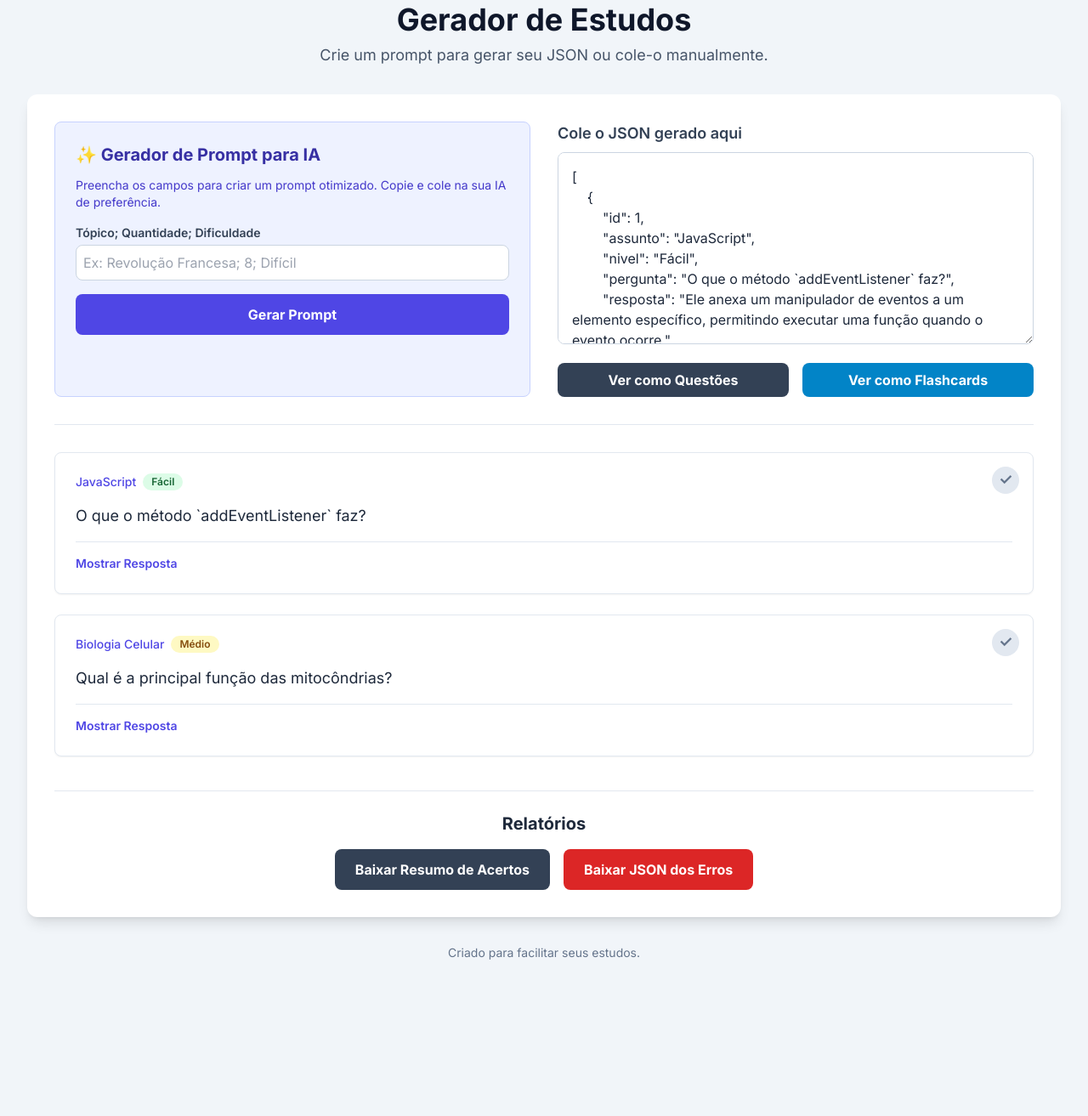
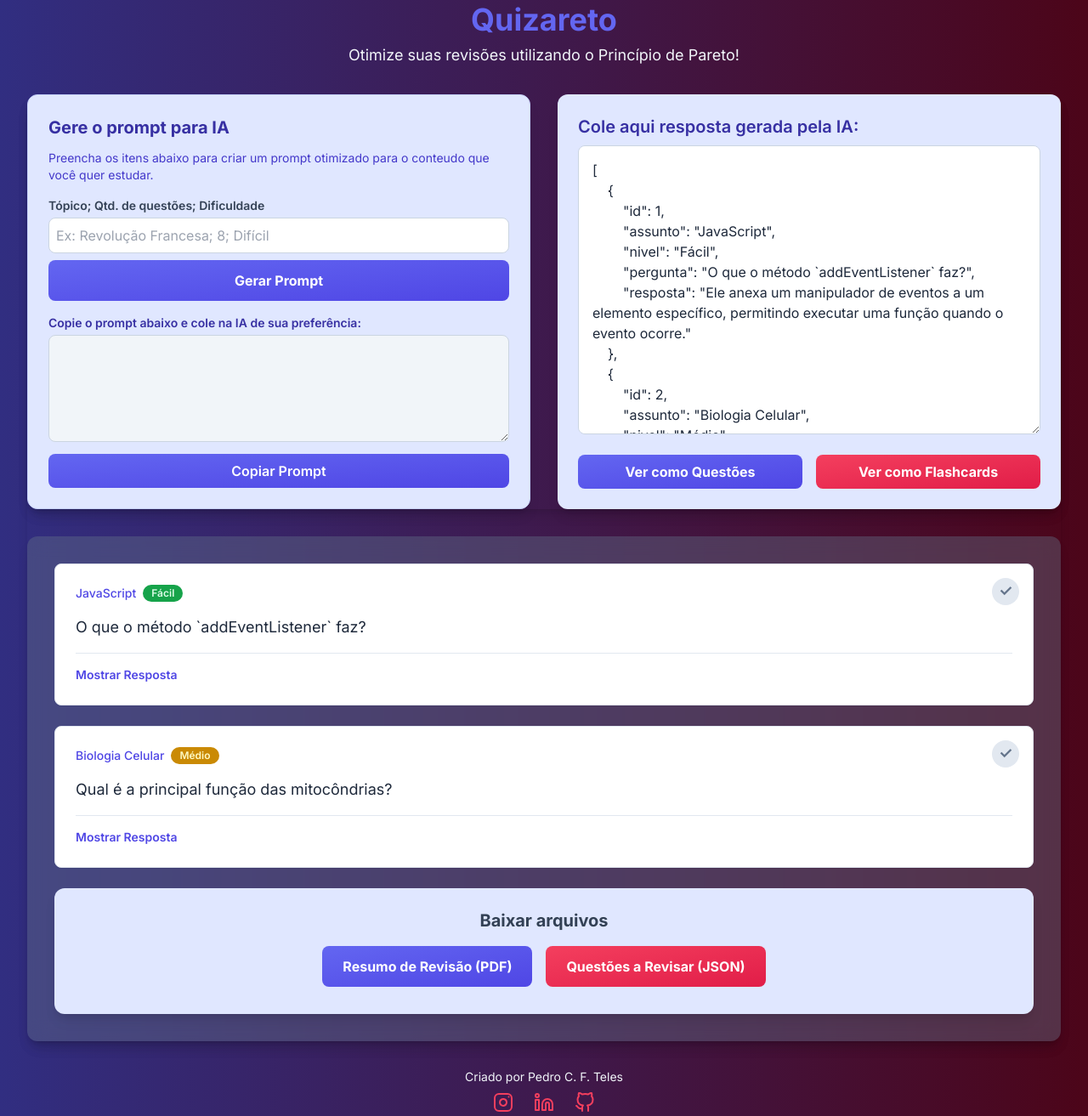
Before and after one commit to eusouopeu/Quizareto, a plain HTML site: page index.html in a window 1280 px wide. Shown: the part 29-1342 px from the top of the page at 85% size. Before the commit the page ends 1192 px from the top, so only its background shows below. Drawn offline with nearby package versions, Linux system fonts and the light colour scheme.

Commit message:
mudanças no layout e no texto

```diff
--- a/index.html
+++ b/index.html
@@ -72,78 +72,92 @@
         }
     </style>
 </head>
-<body class="antialiased text-slate-800">
+<body class="bg-gradient-to-r from-indigo-900 to-rose-950 antialiased text-slate-800">
 
     <div class="container mx-auto p-4 md:p-8 max-w-7xl">
 
         <header class="text-center mb-8">
-            <h1 class="text-3xl md:text-4xl font-bold text-slate-900">Gerador de Estudos</h1>
-            <p class="mt-2 text-lg text-slate-600">Crie um prompt para gerar seu JSON ou cole-o manualmente.</p>
+            <h1 class="text-3xl md:text-4xl font-bold text-indigo-500">Quizareto</h1>
+            <p class="mt-2 text-lg text-slate-100">Otimize suas revisões utilizando o Princípio de Pareto!</p>
         </header>
 
-        <main class="bg-white p-6 md:p-8 rounded-xl shadow-lg">
+        <main class="flex flex-col gap-4 rounded-xl shadow-lg">
 
-            <div class="grid grid-cols-1 lg:grid-cols-2 gap-8">
+            <div class="flex flex-col md:flex-row gap-8 rounded-xl shadow-lg">
                 <!-- Coluna da Esquerda: Geração de Prompt -->
-                <div class="bg-indigo-50 p-6 rounded-lg border border-indigo-200">
-                    <h3 class="text-xl font-bold mb-3 text-indigo-800">✨ Gerador de Prompt para IA</h3>
-                    <p class="text-sm text-indigo-700 mb-4">Preencha os campos para criar um prompt otimizado. Copie e cole na sua IA de preferência.</p>
+                <div class="md:w-1/2 bg-indigo-100 p-6 rounded-lg border border-indigo-200 rounded-xl shadow-lg">
+                    <h3 class="text-xl font-bold mb-3 text-indigo-800">Gere o prompt para IA</h3>
+                    <p class="text-sm text-indigo-700 mb-4">Preencha os itens abaixo para criar um prompt otimizado para o conteudo que você quer estudar.</p>
 
                     <div>
-                        <label for="ai-topic-input" class="block text-sm font-semibold mb-1 text-slate-700">Tópico; Quantidade; Dificuldade</label>
+                        <label for="ai-topic-input" class="block text-sm font-semibold mb-1 text-slate-700">Tópico; Qtd. de questões; Dificuldade</label>
                         <input type="text" id="ai-topic-input" class="w-full p-2 border border-slate-300 rounded-lg focus:ring-2 focus:ring-indigo-500" placeholder="Ex: Revolução Francesa; 8; Difícil">
                     </div>
 
-                    <button id="btn-prompt-generate" class="mt-4 w-full bg-indigo-600 text-white font-bold py-3 px-4 rounded-lg hover:bg-indigo-700 focus:outline-none focus:ring-2 focus:ring-offset-2 focus:ring-indigo-500 transition">
+                    <button id="btn-prompt-generate" class="mt-2 w-full bg-gradient-to-br from-indigo-500 to-indigo-600 text-white font-bold py-3 px-4 rounded-lg hover:bg-slate-500/40 backdrop-blur-md focus:outline-none focus:ring-2 focus:ring-offset-2 focus:ring-indigo-500 transition">
                         Gerar Prompt
                     </button>
 
-                    <div id="prompt-output-area" class="hidden mt-4">
-                        <label class="block text-sm font-semibold mb-1 text-slate-700">Seu prompt gerado:</label>
+                    <div id="prompt-output-area" class="mt-4">
+                        <label class="block text-sm font-semibold mb-1 text-indigo-800">Copie o prompt abaixo e cole na IA de sua preferência:</label>
                         <textarea id="generated-prompt" rows="5" readonly class="w-full p-3 bg-slate-100 border border-slate-300 rounded-lg text-sm"></textarea>
-                        <button id="btn-copy-prompt" class="mt-2 w-full bg-slate-700 text-white font-semibold py-2 px-4 rounded-lg hover:bg-slate-800">Copiar Prompt</button>
+                        <button id="btn-copy-prompt" class="mt-2 w-full bg-gradient-to-br from-indigo-500 to-indigo-600 text-white font-semibold py-2 px-4 rounded-lg hover:bg-slate-800">Copiar Prompt</button>
                     </div>
                 </div>
 
                 <!-- Coluna da Direita: Input Manual -->
-                <div>
-                    <h3 class="text-lg font-semibold mb-2 text-slate-700">Cole o JSON gerado aqui</h3>
-                    <textarea id="json-input" rows="8" class="w-full p-4 border border-slate-300 rounded-lg focus:ring-2 focus:ring-indigo-500 transition duration-150" placeholder="Cole o JSON da sua IA aqui..."></textarea>
+                <div class="flex flex-col md:w-1/2 bg-indigo-100 p-6 rounded-xl shadow-lg">
+                    <h3 class="text-xl font-semibold mb-2 text-indigo-800">Cole aqui resposta gerada pela IA:</h3>
+                    <textarea id="json-input" rows="8" class="w-full h-4/5 p-4 border border-slate-300 rounded-lg focus:ring-2 focus:ring-indigo-500 transition duration-150" placeholder="Cole o JSON da sua IA aqui..."></textarea>
                     <div id="error-message" class="mt-2 text-sm text-red-600 font-medium"></div>
                     <div class="flex gap-4 mt-4">
-                        <button id="btn-questoes" class="w-full bg-slate-700 text-white font-bold py-2 px-4 rounded-lg hover:bg-slate-800">
+                        <button id="btn-questoes" class="w-full bg-gradient-to-br from-indigo-500 to-indigo-600 text-white font-bold py-2 px-4 rounded-lg hover:bg-slate-800">
                             Ver como Questões
                         </button>
-                        <button id="btn-flashcards" class="w-full bg-sky-600 text-white font-bold py-2 px-4 rounded-lg hover:bg-sky-700">
+                        <button id="btn-flashcards" class="w-full bg-gradient-to-br from-rose-500 to-rose-600 text-white font-bold py-2 px-4 rounded-lg hover:bg-sky-700">
                             Ver como Flashcards
                         </button>
                     </div>
                 </div>
             </div>
 
-            <hr class="my-8 border-slate-200">
-
+            <div class="bg-slate-500/40 backdrop-blur-md mt-4 p-8 space-y-6 rounded-xl shadow-lg">
                 <div id="output-container" class="space-y-6">
                 <!-- O conteúdo gerado aparecerá aqui -->
                 </div>
 
                 <!-- Botões de Relatório -->
-            <div id="summary-controls" class="hidden mt-10 pt-6 border-t border-slate-200">
-                 <h3 class="text-xl font-bold text-center text-slate-800 mb-4">Relatórios</h3>
+               <div id="summary-controls" class="bg-indigo-100 hidden p-8 pt-6 rounded-xl shadow-lg">
+                    <h3 class="text-xl font-bold text-center text-slate-700 mb-4">Baixar arquivos</h3>
                     <div class="flex flex-col sm:flex-row justify-center gap-4">
-                    <button id="btn-summary" class="w-full sm:w-auto bg-slate-700 text-white font-bold py-3 px-6 rounded-lg hover:bg-slate-800 focus:outline-none focus:ring-2 focus:ring-offset-2 focus:ring-slate-500 transition">
-                        Baixar Resumo de Acertos
+                        <button id="btn-summary" class="w-full sm:w-auto bg-gradient-to-br from-indigo-500 to-indigo-600 text-white font-bold py-3 px-6 rounded-lg hover:bg-slate-800 focus:outline-none focus:ring-2 focus:ring-offset-2 focus:ring-slate-500 transition">
+                            Resumo de Revisão (PDF)
                         </button>
-                    <button id="btn-download-erros" class="w-full sm:w-auto bg-red-600 text-white font-bold py-3 px-6 rounded-lg hover:bg-red-700 focus:outline-none focus:ring-2 focus:ring-offset-2 focus:ring-red-500 transition">
-                        Baixar JSON dos Erros
+                        <button id="btn-download-erros" class="w-full sm:w-auto bg-gradient-to-br from-rose-500 to-rose-600 text-white font-bold py-3 px-6 rounded-lg hover:bg-red-700 focus:outline-none focus:ring-2 focus:ring-offset-2 focus:ring-red-500 transition">
+                            Questões a Revisar (JSON)
                         </button>
                     </div>
                 </div>
+            </div>
+
+
+
 
         </main>
 
-        <footer class="text-center mt-8 text-slate-500 text-sm">
-            <p>Criado para facilitar seus estudos.</p>
+        <footer class="flex flex-col text-center mt-8 gap-2 text-slate-100 text-sm">
+            <p>Criado por Pedro C. F. Teles</p>
+            <div class="flex justify-center items-center space-x-6">
+                <a href="https://www.instagram.com/eusouopeu" target="_blank" rel="noopener noreferrer" class="text-rose-500 hover:text-indigo-600 transition" aria-label="Instagram">
+                    <svg xmlns="http://www.w3.org/2000/svg" width="24" height="24" viewBox="0 0 24 24" fill="none" stroke="currentColor" stroke-width="2" stroke-linecap="round" stroke-linejoin="round" class="w-6 h-6"><rect x="2" y="2" width="20" height="20" rx="5" ry="5"></rect><path d="M16 11.37A4 4 0 1 1 12.63 8 4 4 0 0 1 16 11.37z"></path><line x1="18.5" y1="5.5" x2="18.51" y2="5.5"></line></svg>
+                </a>
+                <a href="https://www.linkedin.com/in/teles-pedro" target="_blank" rel="noopener noreferrer" class="text-rose-500 hover:text-indigo-600 transition" aria-label="LinkedIn">
+                    <svg xmlns="http://www.w3.org/2000/svg" width="24" height="24" viewBox="0 0 24 24" fill="none" stroke="currentColor" stroke-width="2" stroke-linecap="round" stroke-linejoin="round" class="w-6 h-6"><path d="M16 8a6 6 0 0 1 6 6v7h-4v-7a2 2 0 0 0-2-2 2 2 0 0 0-2 2v7h-4v-7a6 6 0 0 1 6-6z"></path><rect x="2" y="9" width="4" height="12"></rect><circle cx="4" cy="4" r="2"></circle></svg>
+                </a>
+                <a href="https://github.com/eusouopeu" target="_blank" rel="noopener noreferrer" class="text-rose-500 hover:text-indigo-600 transition" aria-label="GitHub">
+                    <svg xmlns="http://www.w3.org/2000/svg" width="24" height="24" viewBox="0 0 24 24" fill="none" stroke="currentColor" stroke-width="2" stroke-linecap="round" stroke-linejoin="round" class="w-6 h-6"><path d="M9 19c-5 1.5-5-2.5-7-3m14 6v-3.87a3.37 3.37 0 0 0-.94-2.61c3.14-.35 6.44-1.54 6.44-7A5.44 5.44 0 0 0 20 4.77 5.07 5.07 0 0 0 19.91 1S18.73.65 16 2.48a13.38 13.38 0 0 0-7 0C6.27.65 5.09 1 5.09 1A5.07 5.07 0 0 0 5 4.77a5.44 5.44 0 0 0-1.5 3.78c0 5.42 3.3 6.61 6.44 7A3.37 3.37 0 0 0 9 18.13V22"></path></svg>
+                </a>
+            </div>
         </footer>
     </div>
 
@@ -215,7 +229,7 @@
                         <button data-action="mark-correct" class="${state.isCorrect ? 'bg-green-500 text-white' : 'bg-slate-200 text-slate-500'} absolute top-4 right-4 w-8 h-8 rounded-full font-bold text-lg flex items-center justify-center transition">&check;</button>
                         <div class="flex items-center mb-4 flex-wrap gap-2">
                             <p class="text-sm font-medium text-indigo-600">${item.assunto || 'N/A'}</p>
-                            <span class="text-xs font-semibold px-2.5 py-0.5 rounded-full ${ item.nivel === 'Fácil' ? 'bg-green-100 text-green-800' : item.nivel === 'Médio' ? 'bg-yellow-100 text-yellow-800' : 'bg-red-100 text-red-800' }">${item.nivel || 'N/A'}</span>
+                            <span class="text-xs font-semibold px-2.5 py-0.5 rounded-full ${ item.nivel === 'Fácil' ? 'bg-green-600 text-green-100' : item.nivel === 'Médio' ? 'bg-yellow-600 text-yellow-100' : 'bg-rose-600 text-rose-100' }">${item.nivel || 'N/A'}</span>
                         </div>
                         <p class="text-slate-800 text-lg mb-4 pr-10">${item.pergunta || 'N/A'}</p>
                         <div class="border-t border-slate-200 pt-3">
@@ -240,9 +254,9 @@
                         <div class="flashcard" data-action="flip" data-id="${item.id}">
                             <div class="flashcard-inner">
                                 <div class="flashcard-front">
-                                    <div class="w-full flex items-center px-2 mb-4">
+                                    <div class="w-full flex items-center justify-center px-2 mb-4">
                                         <p class="text-sm font-medium text-slate-500">${item.assunto || 'N/A'}</p>
-                                        <span class="text-xs font-semibold px-2.5 py-0.5 rounded-full ${ item.nivel === 'Fácil' ? 'bg-green-100 text-green-800' : item.nivel === 'Médio' ? 'bg-yellow-100 text-yellow-800' : 'bg-red-100 text-red-800' }">${item.nivel || 'N/A'}</span>
+                                        <span class="text-xs font-semibold px-2.5 py-0.5 rounded-full ${ item.nivel === 'Fácil' ? 'bg-green-600 text-green-100' : item.nivel === 'Médio' ? 'bg-yellow-600 text-yellow-100' : 'bg-rose-600 text-rose-100' }">${item.nivel || 'N/A'}</span>
                                     </div>
                                     <p class="text-xl font-semibold px-4">${item.pergunta || 'N/A'}</p>
                                 </div>
@@ -316,7 +330,7 @@
                     return;
                 }
 
-                const prompt = `Crie um arquivo JSON para um quiz sobre '${topic}'. O JSON deve ser um array de ${quantity} objetos. Cada objeto deve ter as chaves: "id" (numérico e único, começando em 1), "assunto" (string, o tópico principal), "nivel" (string, com dificuldade ${difficulty}), "pergunta" (string) e "resposta" (string). O JSON deve ser estritamente válido e pronto para ser processado.`;
+                const prompt = `Crie um arquivo JSON para um quiz sobre '${topic}', utilizando o princípio de pareto para gerar questões com os 20% mais relevantes do assunto. O JSON deve ser um array de ${quantity} objetos. Cada objeto deve ter as chaves: "id" (numérico e único, começando em 1), "assunto" (string, o tópico principal), "nivel" (string, com dificuldade ${difficulty}), "pergunta" (string) e "resposta" (string). O JSON deve ser estritamente válido e pronto para ser processado.`;
 
                 generatedPrompt.value = prompt;
                 promptOutputArea.classList.remove('hidden');
```
Lines whose indentation alone changed are shown as unchanged.
